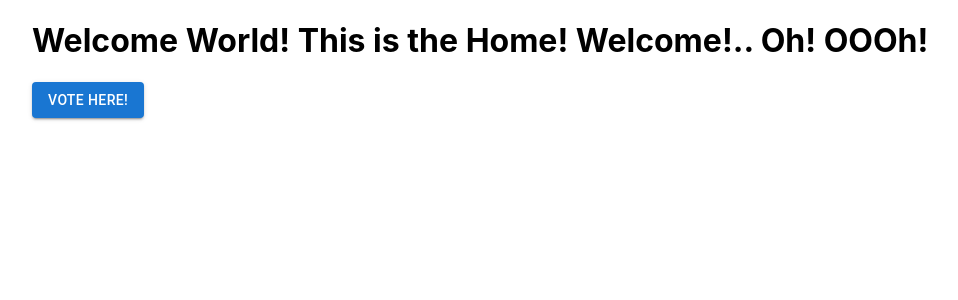
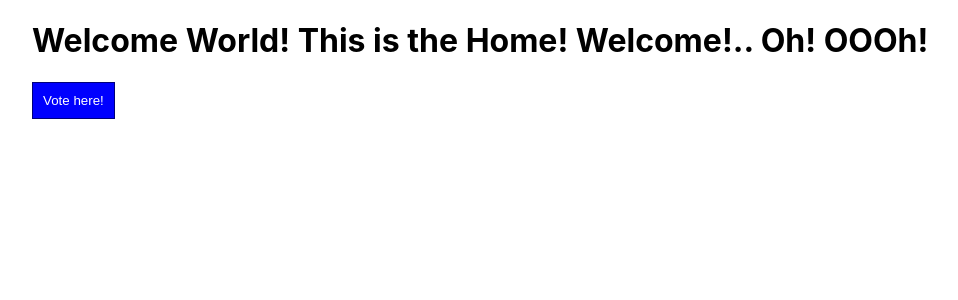
Before and after one commit to hmedasani/appnxt, a Next.js app: page / in a window 1280 px wide. Shown: the top 300 px of the page, without its empty margins (0-958 px from the left). Built offline with nearby package versions, Linux system fonts and the light colour scheme.

Commit message:
refactor: updating home message

```diff
--- a/app/atoms/form/button/index.tsx
+++ b/app/atoms/form/button/index.tsx
@@ -1,6 +1,6 @@
-import { ButtonProps, styled } from '@mui/material';
-import Button from '@mui/material/Button';
+import { ButtonProps } from '@mui/material';
 import { CommonProps } from '../../../z_props';
+import styles from './buttonAtom.module.css';
 
 export interface ButtonAtomProps extends CommonProps, ButtonProps {
   children: any;
@@ -8,12 +8,8 @@ export interface ButtonAtomProps extends CommonProps, ButtonProps {
 
 const commonAttr = { automationid: 'ButtonAtom' };
 
-const Btn: React.FC<ButtonAtomProps> = ({ children }) => {
-  return <Button variant="contained" {...commonAttr} children={children} />;
+const ButtonAtom: React.FC<ButtonAtomProps> = ({ children }) => {
+  return <button className={styles.btn} {...commonAttr} children={children} />;
 };
 
-const ButtonAtom = styled(Btn)({
-  backgroundColor: 'red',
-});
-
 export default ButtonAtom;
```
